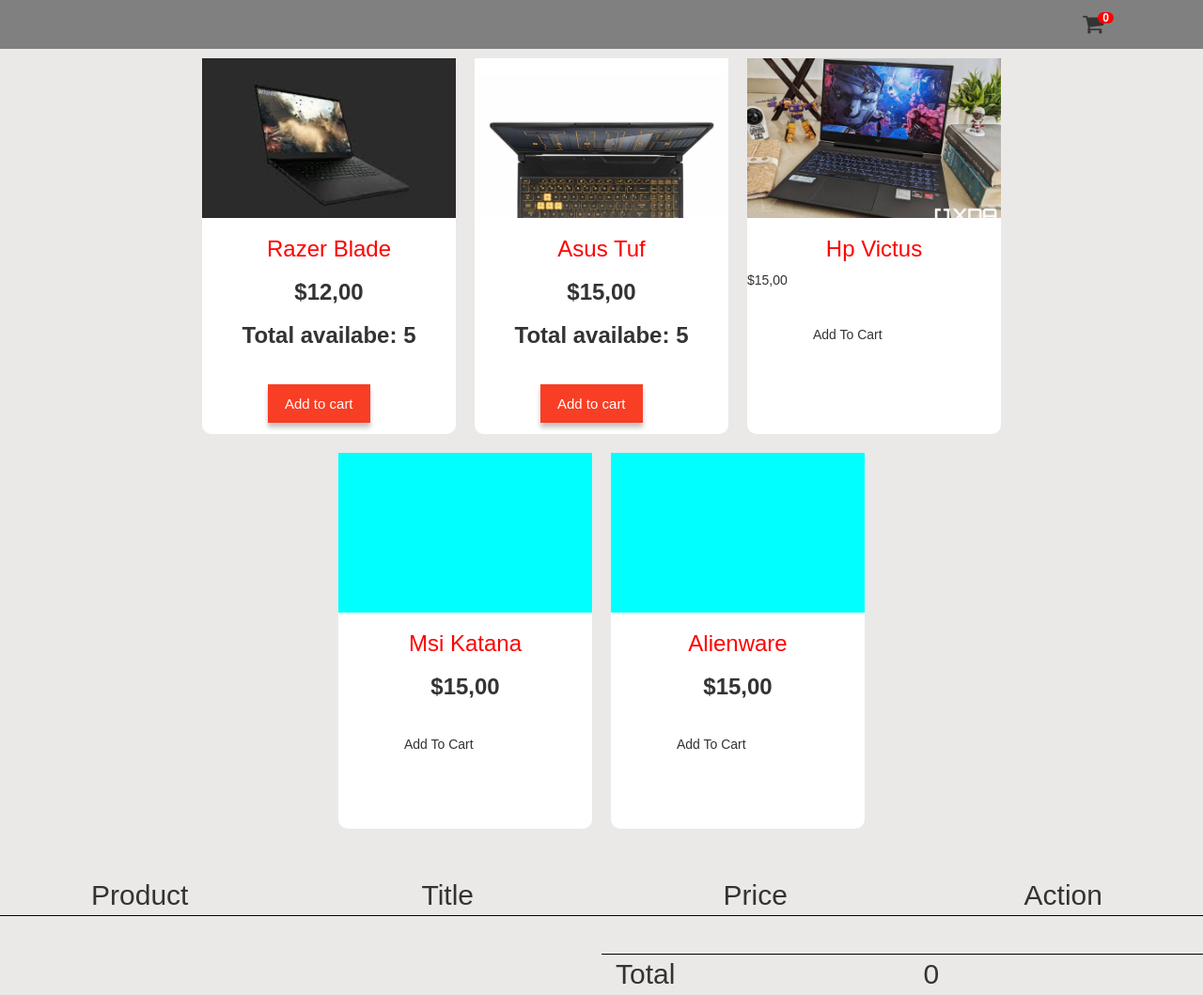
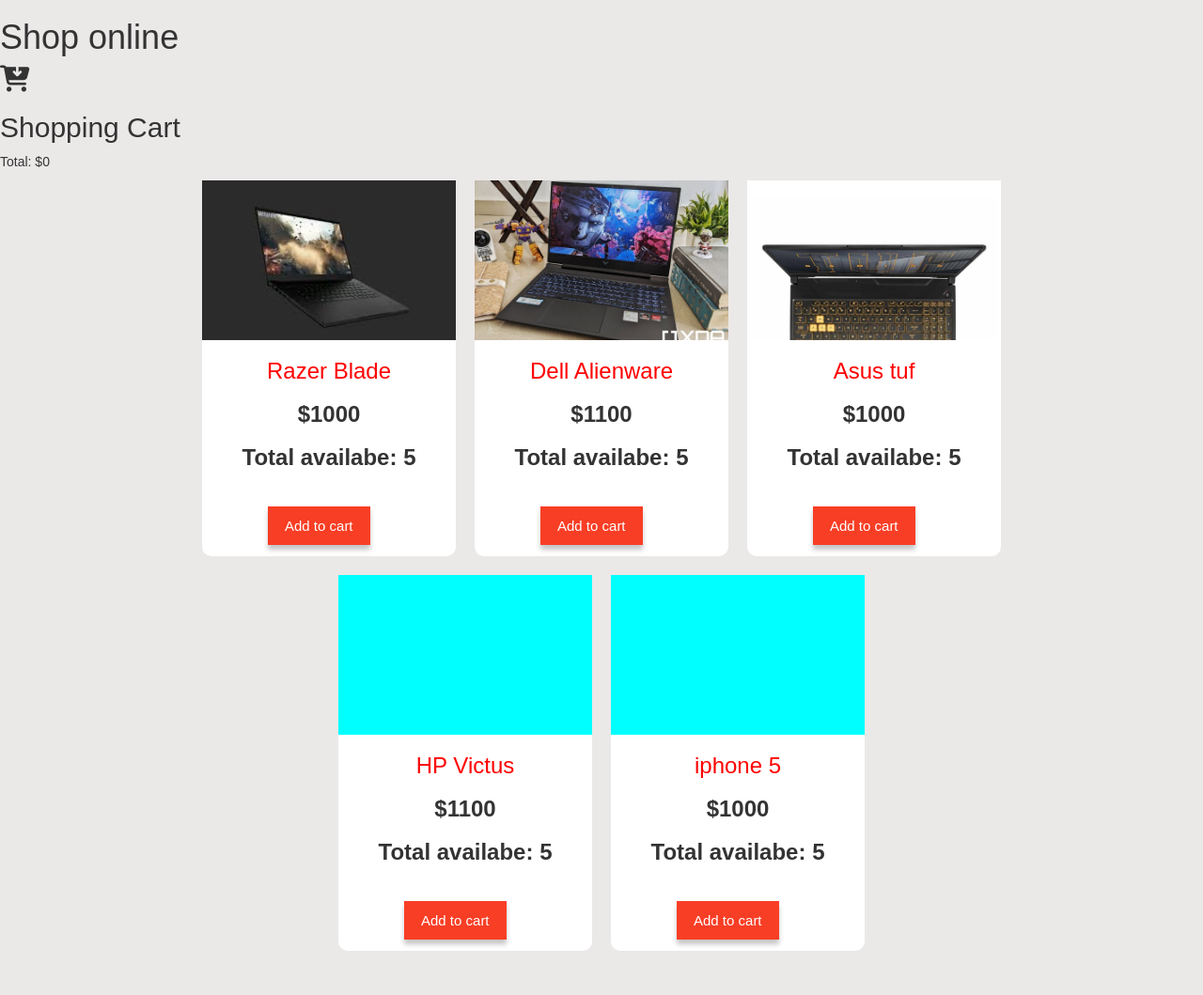
Before and after one commit to sshahriar/practise-cart-16, a plain HTML site: page index.html in a window 1280 px wide. Shown: the whole page at 94% size. After the commit the page ends 1022 px from the top, so only its background shows below. Drawn offline with nearby package versions, Linux system fonts and the light colour scheme.

Commit message:
Update index.html

```diff
--- a/index.html
+++ b/index.html
@@ -6,6 +6,10 @@
     <meta name="viewport" content="width=device-width, initial-scale=1.0">
 
     <title>Document</title>
+    <script
+    src="https://kit.fontawesome.com/8f27d68390.js"
+    crossorigin="anonymous"
+    ></script>
     <link rel="stylesheet" href="https://cdnjs.cloudflare.com/ajax/libs/font-awesome/4.7.0/css/font-awesome.min.css">
     <link rel="stylesheet" href="https://maxcdn.bootstrapcdn.com/bootstrap/3.4.1/css/bootstrap.min.css">
     <link rel="stylesheet" href="stye.css">
@@ -13,21 +17,41 @@
 </head>
 
 <body>
-
-    <div class="nav-bar">
-        <nav>
-            <div class="item-count" id ="btn1">
-                <i class="fa" style="font-size:24px">&#xf07a;</i>
-                <span class='badge badge-warning' id='lblCartCount'> 0 </span>
+    <header>
+        <h1>Shop online</h1>
+        <div class="cart-box" >
+            <div class="cart-icon" id= "cart-icon"><i class="fas fa-cart-arrow-down fa-2x non-empty"></i></div>
+            <div class="whole-cart-window">
+                 <h2>Shopping Cart </h2>
+                <div class="cart-wrapper" >
+                </div>
+                <!--    <div class="cart-item" id="1" >
+                        <img src="images/1.jpg">
+                        <div class="details">
+                            <h4>Item Name</h4>
+                            <p>
+                                <div class="card-btn-cart" >
+                                    <button class="minusBtnc">-</button>
+                                    <span class="cartQuantity">1 </span>
+                                    <button class="plusBtnc">+</button>
 
                                 </div>
 
-            <!-- <button type="button"  id="btn" >Cart</button> -->
+                                <span class="price">Subtotal: $23.44 </span>
+                            </p>
+                        </div>
+                    </div>
+                    -->
+                <!-- </div> -->
+                <div class="checkout">Total: $0</div>
+            </div>
 
-        </nav>
+
         </div>
+    </header>
+
     <div class="container" id="content" >
-        <div class="card" >
+        <div class="card" id="1"  >
             <div class="card-image laptop-1" id="/images/1.jpg"> </div>
 
             <!-- <div class="productImage">
@@ -37,7 +61,7 @@
                 <h3>Razer Blade</h3>
             </div>
             <div class="productPrice">
-                <h3>$12,00</h3>
+                <h3>$1000</h3>
             </div>
             <div class="productQuantity">
                 <h3>
@@ -45,7 +69,7 @@
                     <span class="quantity-s"> 5 </span>
                 </h3>
             </div>
-            <div class="card-btn" id="btn1" >
+            <div class="card-btn" >
                 <button class="minusBtn">-</button>
                 <button class="mainBtn">Add to cart</button>
                 <button class="plusBtn">+</button>
@@ -53,94 +77,112 @@
             </div>
 
         </div>
-         <div class="card" >
+        <div class="card" id="2"  >
+            <div class="card-image laptop-2" id="/images/2.jpg"> </div>
 
-           <div class="card-image laptop-3" id="/images/3.jpg"> </div>
+            <!-- <div class="productImage">
+                <img src="images/1.jpg" class='img'>
+            </div> -->
             <div class="productTitle">
-                <h3>Asus Tuf</h3>
+                <h3>Dell Alienware</h3>
             </div>
             <div class="productPrice">
-                <h3>$15,00</h3>
+                <h3>$1100</h3>
             </div>
-
             <div class="productQuantity">
                 <h3>
                     Total availabe:
                     <span class="quantity-s"> 5 </span>
                 </h3>
             </div>
-
-            <div class="card-btn" id="btn2" >
+            <div class="card-btn" >
                 <button class="minusBtn">-</button>
                 <button class="mainBtn">Add to cart</button>
                 <button class="plusBtn">+</button>
 
             </div>
+
         </div>
-        <div class="card" >
+        <div class="card" id="3"  >
+            <div class="card-image laptop-3" id="/images/1.jpg"> </div>
 
-            <div class="card-image laptop-2" id="/images/2.jpg"> </div>
+            <!-- <div class="productImage">
+                <img src="images/1.jpg" class='img'>
+            </div> -->
             <div class="productTitle">
-                 <h3>Hp Victus</h3>
+                <h3>Asus tuf</h3>
             </div>
             <div class="productPrice">
-                 $15,00
+                <h3>$1000</h3>
             </div>
-             <div class="card-btn"  id="btn2">Add To Cart</div>
-
+            <div class="productQuantity">
+                <h3>
+                    Total availabe:
+                    <span class="quantity-s"> 5 </span>
+                </h3>
             </div>
-         <div class="card" >
-
-            <div class="card-image laptop-4" id="/images/4.jpg"> </div>
-             <div class="productTitle">
-                 <h3>Msi Katana</h3>
-             </div>
-             <div class="productPrice">
-                 <h3>$15,00</h3>
-             </div>
-             <div class="card-btn"  id="btn2">Add To Cart</div>
-
-         </div>
-         <div class="card" >
-
-            <div class="card-image laptop-5" id="/images/5.jpg"> </div>
-             <div class="productTitle">
-                 <h3>Alienware</h3>
-             </div>
-             <div class="productPrice">
-                 <h3>$15,00</h3>
-             </div>
-             <div class="card-btn"  id="btn2">Add To Cart</div>
+            <div class="card-btn" >
+                <button class="minusBtn">-</button>
+                <button class="mainBtn">Add to cart</button>
+                <button class="plusBtn">+</button>
 
             </div>
 
+        </div>
+        <div class="card" id="4"  >
+            <div class="card-image laptop-4" id="/images/1.jpg"> </div>
 
-
+            <!-- <div class="productImage">
+                <img src="images/1.jpg" class='img'>
+            </div> -->
+            <div class="productTitle">
+                <h3>HP Victus</h3>
+            </div>
+            <div class="productPrice">
+                <h3>$1100</h3>
+            </div>
+            <div class="productQuantity">
+                <h3>
+                    Total availabe:
+                    <span class="quantity-s"> 5 </span>
+                </h3>
+            </div>
+            <div class="card-btn" >
+                <button class="minusBtn">-</button>
+                <button class="mainBtn">Add to cart</button>
+                <button class="plusBtn">+</button>
 
             </div>
 
+        </div>
+        <div class="card" id="5"  >
+            <div class="card-image laptop-5" id="/images/1.jpg"> </div>
 
-    <!-- // cart careful with below      -->
-    <div id="cart1">
-        <div class="cartContainer">
-            <div class="row">
-                <div class="col-xs-3 heading"> Product</div>
-                <div class="col-xs-3 heading"> Title</div>
-
-                <div class="col-xs-3 heading"> Price</div>
-                <div class="col-xs-3 heading">Action</div>
+            <!-- <div class="productImage">
+                <img src="images/1.jpg" class='img'>
+            </div> -->
+            <div class="productTitle">
+                <h3>iphone 5</h3>
+            </div>
+            <div class="productPrice">
+                <h3>$1000</h3>
+            </div>
+            <div class="productQuantity">
+                <h3>
+                    Total availabe:
+                    <span class="quantity-s"> 5 </span>
+                </h3>
+            </div>
+            <div class="card-btn" >
+                <button class="minusBtn">-</button>
+                <button class="mainBtn">Add to cart</button>
+                <button class="plusBtn">+</button>
 
             </div>
 
         </div>
 
-        <div class="row totalPrice">
-            <div class="col-xs-3 "> </div>
-            <div class="col-xs-3 "> </div>
 
-            <div class="col-xs-3 headingTop"> Total </div>
-            <div class="col-xs-3 headingTop cartTotalPrice"> 0</div>
-        </div>
     </div>
 
 
@@ -148,14 +190,7 @@
 
 
     <script defer src='script.js'></script>
-    <script>
-
-    </script>
-
-
-
-
-
+    <!-- <script defer src='script1.js'></script> -->
 
 
 </body>
```
Lines whose indentation alone changed are shown as unchanged.
